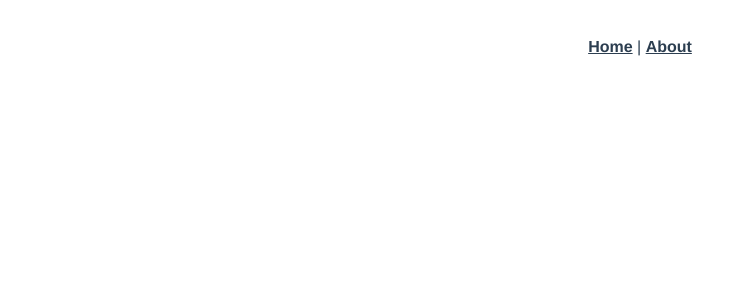
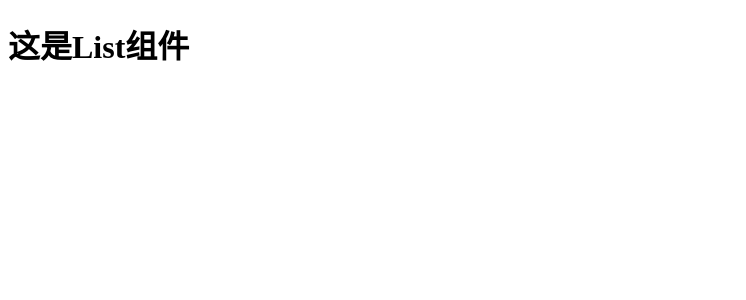
Before and after one commit to popo12we/axf, a Vue app: page /#/list in a window 1280 px wide. Shown: the top 300 px of the page, without its empty margins (0-746 px from the left). Built offline with nearby package versions, Linux system fonts and the light colour scheme.

Commit message:
项目初始化1

```diff
--- a/src/App.vue
+++ b/src/App.vue
@@ -1,29 +1,9 @@
 <template>
   <div id="app">
-    <div id="nav">
-      <router-link to="/">Home</router-link> |
-      <router-link to="/about">About</router-link>
-    </div>
     <router-view/>
   </div>
 </template>
 
-<style lang="less">
-#app {
-  font-family: 'Avenir', Helvetica, Arial, sans-serif;
-  -webkit-font-smoothing: antialiased;
-  -moz-osx-font-smoothing: grayscale;
-  text-align: center;
-  color: #2c3e50;
-}
-#nav {
-  padding: 30px;
-  a {
-    font-weight: bold;
-    color: #2c3e50;
-    &.router-link-exact-active {
-      color: #42b983;
-    }
-  }
-}
+<style lang="less" scoped>
+
 </style>
--- a/src/components/HelloWorld.vue
+++ /dev/null
@@ -1,58 +0,0 @@
-<template>
-  <div class="hello">
-    <h1>{{ msg }}</h1>
-    <p>
-      For a guide and recipes on how to configure / customize this project,<br>
-      check out the
-      <a href="https://cli.vuejs.org" target="_blank" rel="noopener">vue-cli documentation</a>.
-    </p>
-    <h3>Installed CLI Plugins</h3>
-    <ul>
-      <li><a href="https://github.com/vuejs/vue-cli/tree/dev/packages/%40vue/cli-plugin-babel" target="_blank" rel="noopener">babel</a></li>
-      <li><a href="https://github.com/vuejs/vue-cli/tree/dev/packages/%40vue/cli-plugin-eslint" target="_blank" rel="noopener">eslint</a></li>
-    </ul>
-    <h3>Essential Links</h3>
-    <ul>
-      <li><a href="https://vuejs.org" target="_blank" rel="noopener">Core Docs</a></li>
-      <li><a href="https://forum.vuejs.org" target="_blank" rel="noopener">Forum</a></li>
-      <li><a href="https://chat.vuejs.org" target="_blank" rel="noopener">Community Chat</a></li>
-      <li><a href="https://twitter.com/vuejs" target="_blank" rel="noopener">Twitter</a></li>
-      <li><a href="https://news.vuejs.org" target="_blank" rel="noopener">News</a></li>
-    </ul>
-    <h3>Ecosystem</h3>
-    <ul>
-      <li><a href="https://router.vuejs.org" target="_blank" rel="noopener">vue-router</a></li>
-      <li><a href="https://vuex.vuejs.org" target="_blank" rel="noopener">vuex</a></li>
-      <li><a href="https://github.com/vuejs/vue-devtools#vue-devtools" target="_blank" rel="noopener">vue-devtools</a></li>
-      <li><a href="https://vue-loader.vuejs.org" target="_blank" rel="noopener">vue-loader</a></li>
-      <li><a href="https://github.com/vuejs/awesome-vue" target="_blank" rel="noopener">awesome-vue</a></li>
-    </ul>
-  </div>
-</template>
-
-<script>
-export default {
-  name: 'HelloWorld',
-  props: {
-    msg: String
-  }
-}
-</script>
-
-<!-- Add "scoped" attribute to limit CSS to this component only -->
-<style scoped lang="less">
-h3 {
-  margin: 40px 0 0;
-}
-ul {
-  list-style-type: none;
-  padding: 0;
-}
-li {
-  display: inline-block;
-  margin: 0 10px;
-}
-a {
-  color: #42b983;
-}
-</style>
--- a/src/router.js
+++ b/src/router.js
@@ -1,23 +1,12 @@
 import Vue from 'vue'
 import Router from 'vue-router'
-import Home from './views/Home.vue'
-
+const List = () => import(/* webpackChunkName: 'index' */ './views/List.vue')
 Vue.use(Router)
 
 export default new Router({
-  routes: [
-    {
-      path: '/',
-      name: 'home',
-      component: Home
-    },
-    {
-      path: '/about',
-      name: 'about',
-      // route level code-splitting
-      // this generates a separate chunk (about.[hash].js) for this route
-      // which is lazy-loaded when the route is visited.
-      component: () => import(/* webpackChunkName: "about" */ './views/About.vue')
-    }
-  ]
+  routes: [{
+    path: '/list',
+    name: 'list',
+    component: List
+  }]
 })
--- a/src/views/Home.vue
+++ /dev/null
@@ -1,18 +0,0 @@
-<template>
-  <div class="home">
-    <img alt="Vue logo" src="../assets/logo.png">
-    <HelloWorld msg="Welcome to Your Vue.js App"/>
-  </div>
-</template>
-
-<script>
-// @ is an alias to /src
-import HelloWorld from '@/components/HelloWorld.vue'
-
-export default {
-  name: 'home',
-  components: {
-    HelloWorld
-  }
-}
-</script>
--- a/src/views/About.vue
+++ b/src/views/List.vue
@@ -1,5 +1,5 @@
 <template>
   <div class="about">
-    <h1>This is an about page</h1>
+    <h1>这是List组件</h1>
   </div>
 </template>
```
